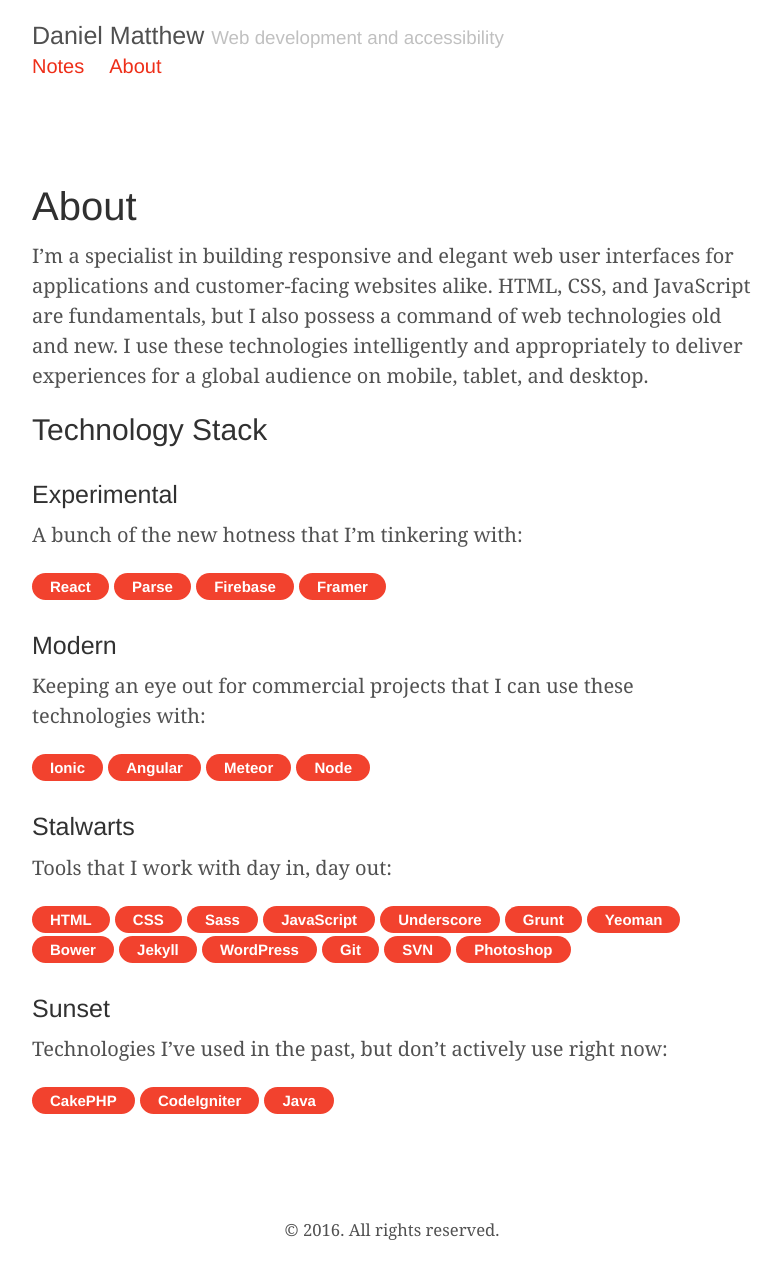
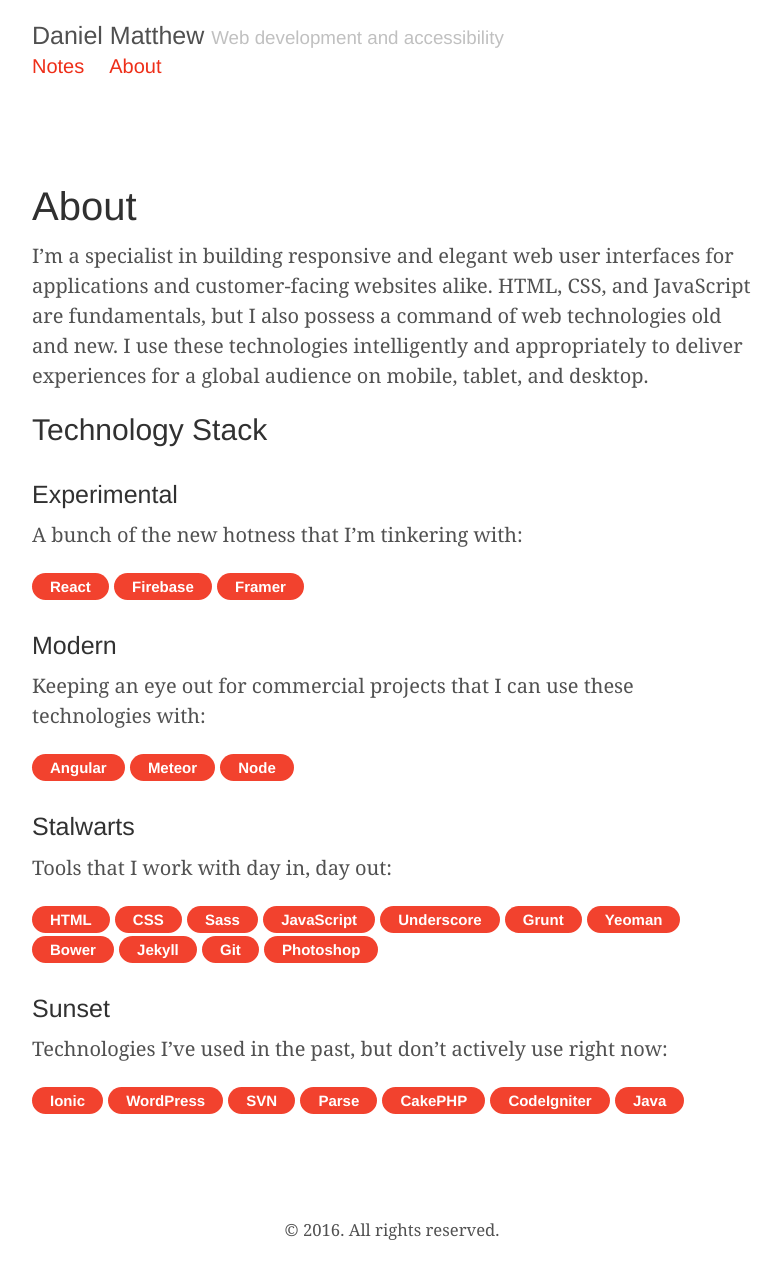
Before and after one commit to danielmatthew/website, a Jekyll site: the page built from about.md, in a window 1280 px wide. Shown: the whole page, without its empty margins (248-1029 px from the left). Built offline with Jekyll 4.4.1, drawn with Linux system fonts in a browser that asks for light colours; some of the changed lines change nothing that is shown.

Commit message:
Update stack

```diff
--- a/about.md
+++ b/about.md
@@ -11,14 +11,13 @@
 A bunch of the new hotness that I'm tinkering with:
 
 <span class="badge">React</span>
-<span class="badge">Parse</span>
 <span class="badge">Firebase</span>
 <span class="badge">Framer</span>
 
 ### Modern
 Keeping an eye out for commercial projects that I can use these technologies with:
 
-<span class="badge">Ionic</span>
+
 <span class="badge">Angular</span>
 <span class="badge">Meteor</span>
 <span class="badge">Node</span>
@@ -35,14 +34,16 @@
 <span class="badge">Yeoman</span>
 <span class="badge">Bower</span>
 <span class="badge">Jekyll</span>
-<span class="badge">WordPress</span>
 <span class="badge">Git</span>
-<span class="badge">SVN</span>
 <span class="badge">Photoshop</span>
 
 ### Sunset
 Technologies I've used in the past, but don't actively use right now:
 
+<span class="badge">Ionic</span>
+<span class="badge">WordPress</span>
+<span class="badge">SVN</span>
+<span class="badge">Parse</span>
 <span class="badge">CakePHP</span>
 <span class="badge">CodeIgniter</span>
 <span class="badge">Java</span>
```
